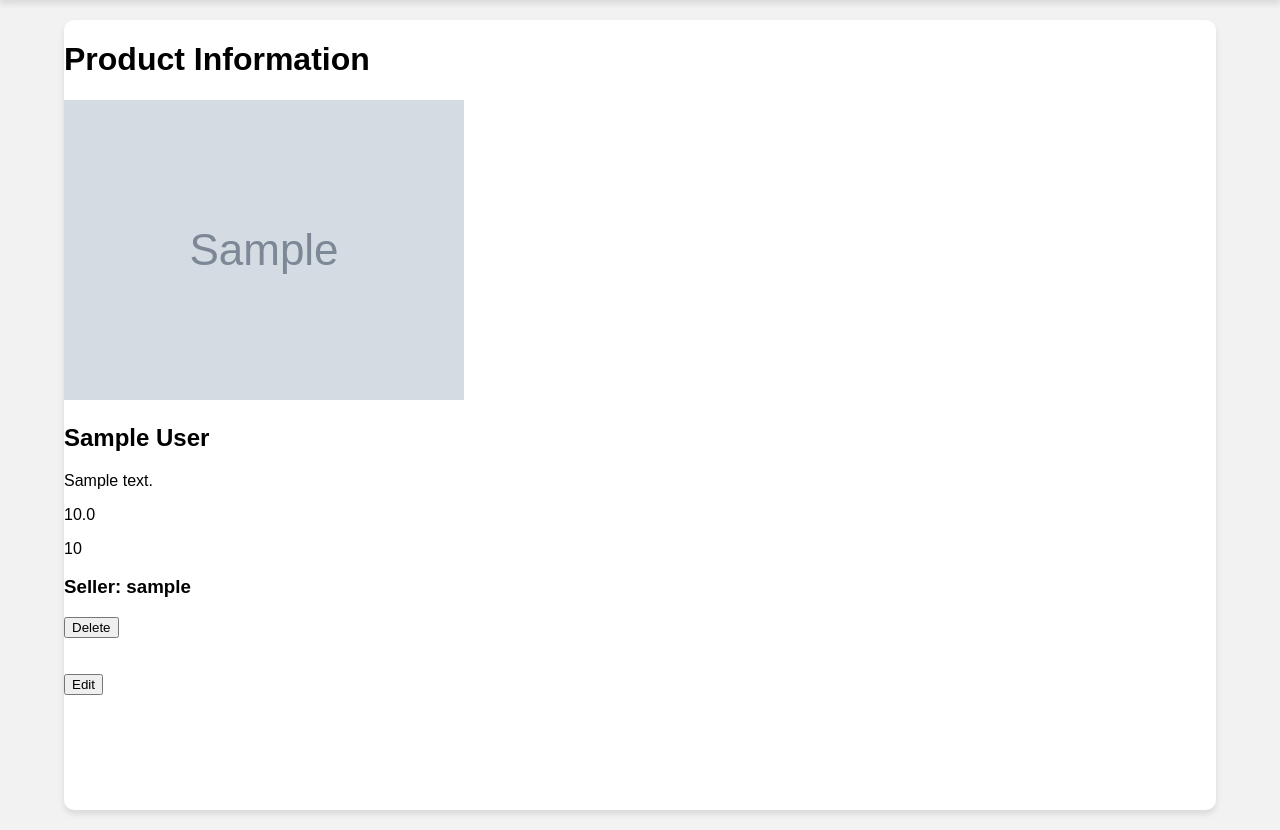
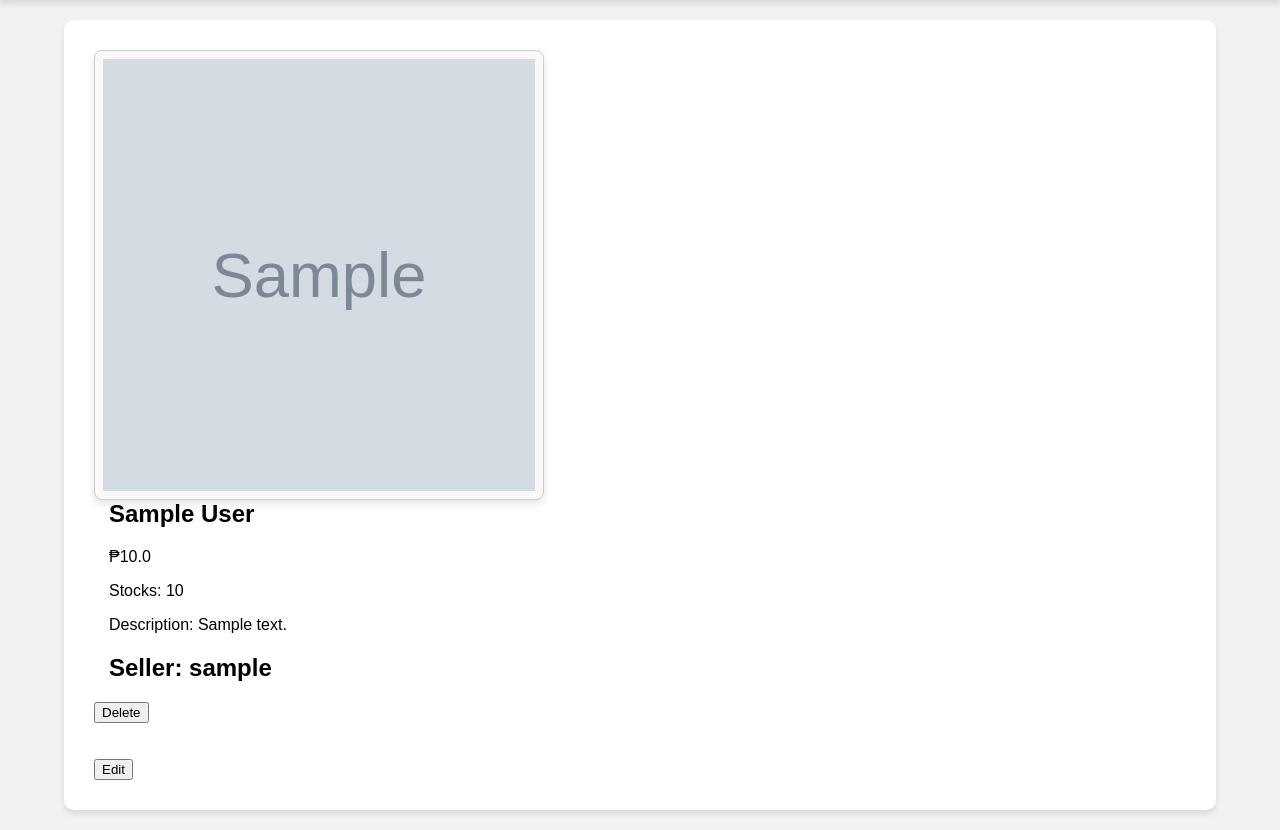
Before and after one commit to alammobaDar/NUMP-NU-Marketplace-, a Django app: a page that uses NUMP/MP_user/templates/mp_user/ProductInformation.html in a window 1280 px wide. Shown: the part 90-920 px from the top of the page. Run offline with Django 5.2, Linux system fonts and the light colour scheme; tables that the repository leaves empty hold one stand-in row (values such as "Sample post"); grey boxes marked "Sample" are stand-in pictures.

Commit message:
change the style of product Information html

```diff
--- a/NUMP/MP_user/templates/mp_user/ProductInformation.html
+++ b/NUMP/MP_user/templates/mp_user/ProductInformation.html
@@ -6,17 +6,18 @@
 
 {% block contents %}
 
-    <div>
-        <h1>Product Information</h1>
+    <div class="info-container">
         <section>
             <div class="image-container">
                 <img class="image" src="{{ product.image.url }}" alt="{{ product.title }}">
             </div>
-            <h2>{{ product.product_name }}</h2>
-            <p>{{ product.description }}</p>
-            <p>{{ product.price }}</p>
-            <p>{{ product.stocks }}</p>
-            <h3>Seller: {{ product.seller }}</h3>
+            <div class="info">
+                <h1>{{ product.product_name }}</h1>
+                <p>₱{{ product.price }}</p>
+                <p>Stocks: {{ product.stocks }}</p>
+                <p>Description: {{ product.description }}</p>
+                <h2>Seller: {{ product.seller }}</h2>
+            </div>
             <a href="{% url "user:delete" product.product_id %}">
                 <button >Delete</button>
             </a><br><br><br>
--- a/NUMP/static/css/style.css
+++ b/NUMP/static/css/style.css
@@ -88,14 +88,6 @@ main {
 .container div{
     width: 300px;
     height: 500px;
-}
-.container a{
-    text-decoration: none;
-}
-.product-display{
-    /* display: flex;
-    flex-direction: row;
-    align-items: center; */
     border: 1px solid #ccc;
     border-radius: 8px;
     padding: 16px;
@@ -103,12 +95,15 @@ main {
     box-shadow: 0 4px 8px rgba(0, 0, 0, 0.1);
     box-sizing: border-box;
 }
+.container a{
+    text-decoration: none;
+}
 
 .item-product-display{
     width: 100%;
 }
 
-.product-display .image-container{
+.container div .image-container{
     width: 100%;
     height: 200px; /* Fixed height for uniform size */
     display: flex;
@@ -134,12 +129,6 @@ main {
 
 .new-product-display{
     display: flex;
-    border: 1px solid #ccc;
-    border-radius: 8px;
-    padding: 16px;
-    background-color: #f9f9f9;
-    box-shadow: 0 4px 8px rgba(0, 0, 0, 0.1);
-    box-sizing: border-box;
     align-items: center;
     justify-content: center;
 }
@@ -147,9 +136,33 @@ main {
 .new-product-display h1{
     font-family: Arial, Helvetica, sans-serif;
     font-size: 4rem;
+}
+
+.info-container{
+    margin: 30px;
+    display: flex;
+    position: relative;
+}
 
 
-}.hidden-form {
+.image-container img{
+    float:left;
+    width: 450px;
+    height: 450px;
+    border: 1px solid #ccc;
+    border-radius: 8px;
+    padding: 8px;
+    background-color: #f9f9f9;
+    box-shadow: 0 4px 8px rgba(0, 0, 0, 0.1);
+    box-sizing: border-box;
+}
+
+.info{
+    margin-left: 15px;
+
+}
+
+.hidden-form {
     display: none;
     position: fixed;
     top: 0;
```
Also changed, not shown: NUMP/media/product_images/baby_oil_I3qTJzr.jpg (added).
